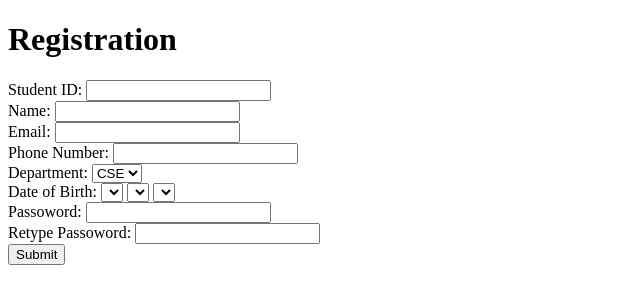
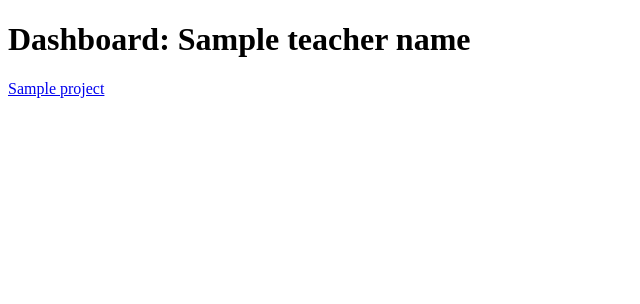
Before and after one commit to hm-imu-sc/uiu_emas, a Django app: template templates/app_general/teacher_dashboard_page.html in a window 1280 px wide. Shown: the top 304 px of the page, without its empty margins (0-640 px from the left). Run offline with Django 3.2, Linux system fonts and the light colour scheme; the template is opened without the code that fills it: most values are stand-ins (such as "Sample title", 1, 10 or a date in 2020); lists and menus that the app fills with data are empty.

Commit message:
missing urls added

```diff
--- a/app_general/urls.py
+++ b/app_general/urls.py
@@ -8,4 +8,6 @@ urlpatterns = [
     path("student_registration_page/", views.StudentRegistrationPage.as_view(), name="student_registration_page"),
     path("student_registration/", views.StudentRegistration.as_view(), name="student_registration"),
     path("login_page/", views.LoginPage.as_view(), name="login_page"),
+    path("teacher_dashboard_page/", views.TeacherDashboardPage.as_view(), name="teacher_dashboard_page"),
+    path("project_details_page/", views.ProjectDetailsPage.as_view(), name= "project_details_page")
 ]
--- a/templates/app_general/teacher_dashboard_page.html
+++ b/templates/app_general/teacher_dashboard_page.html
@@ -11,73 +11,12 @@
     </head>
     <body>
 
-        <h1>Registration</h1>
+        <h1>Dashboard: {{teacher_name}}</h1>
 
-        <form action="{% url 'app_general:student_registration' %}" method="POST" enctype="multipart/form-data">
+        {% for project in projects %}
+            <a href="{% url 'app_general:project_details_page' project.id %}">{{ project.title }}</a>
+        {% endfor %}
 
-            {% csrf_token %}
-
-            <div class="student_id">
-                <label for="student_id">Student ID:</label>
-                <input type="text" name="student_id" id="student_id">
-            </div>
-            <div class="name">
-                <label for="name">Name: </label>
-                <input type="text" name="name" id="name">
-            </div>
-            <div class="email">
-                <label for="email">Email: </label>
-                <input type="text" name="email" id="email">
-            </div>
-
-            <div class="phone_number">
-                <label for="phone_number">Phone Number: </label>
-                <input type="text" name="phone_number" id="phone_number">
-            </div>
-
-            <div>
-                <label for="department">Department:</label>
-                <select name="department" id="department">
-                    <option value="cse">CSE</option>
-                    <option value="eee">EEE</option>
-                    <option value="civil">Civil</option>
-                </select>
-            </div>
-
-            <div class="dob">
-                <label>Date of Birth: </label>
-                <span>
-                    <select name="day" id="day">
-                        {% for day in date.days %}
-                            <option value="{{ day }}">{{ day }}</option>
-                        {% endfor %}
-                    </select>
-                    <select name="month" id="month">
-                        {% for month in date.months %}
-                            <option value="{{ month }}">{{ month }}</option>
-                        {% endfor %}
-                    </select>
-                    <select name="year" id="year">
-                        {% for year in date.years %}
-                            <option value="{{ year }}">{{ year }}</option>
-                        {% endfor %}
-                    </select>
-                </span>
-            </div>
-
-            <div class="password">
-                <label for="password">Passoword:</label>
-                <input type="password" id="password" name="password">
-            </div>
-
-            <div class="retype_password">
-                <label for="retype_password">Retype Passoword:</label>
-                <input type="retype_password" id="retype_password" name="retype_password">
-            </div>
-
-            <input type="submit" name="submit" value="Submit">
-
-        </form>
 
         <script src="{% static 'js/common/jquery-3.6.0.min.js' %}"></script>
         <script src="{% static 'js/app_general/teacher_dashboard_page.js' %}"></script>
```
